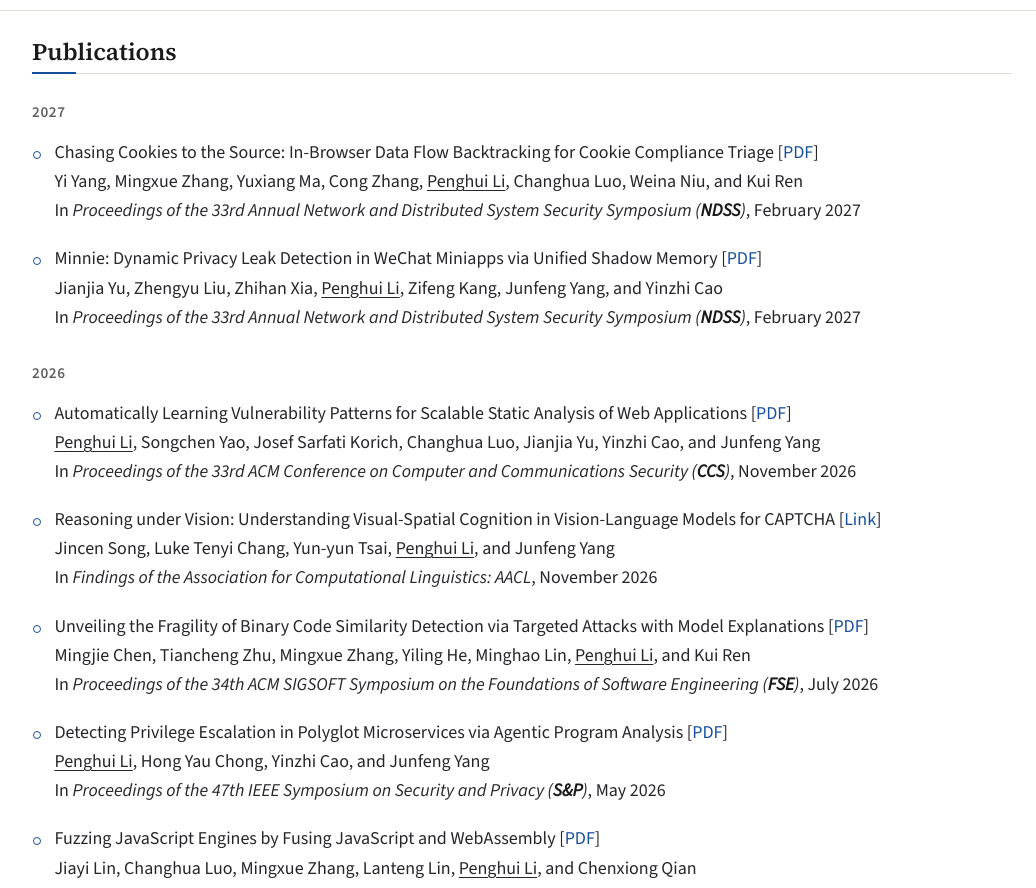
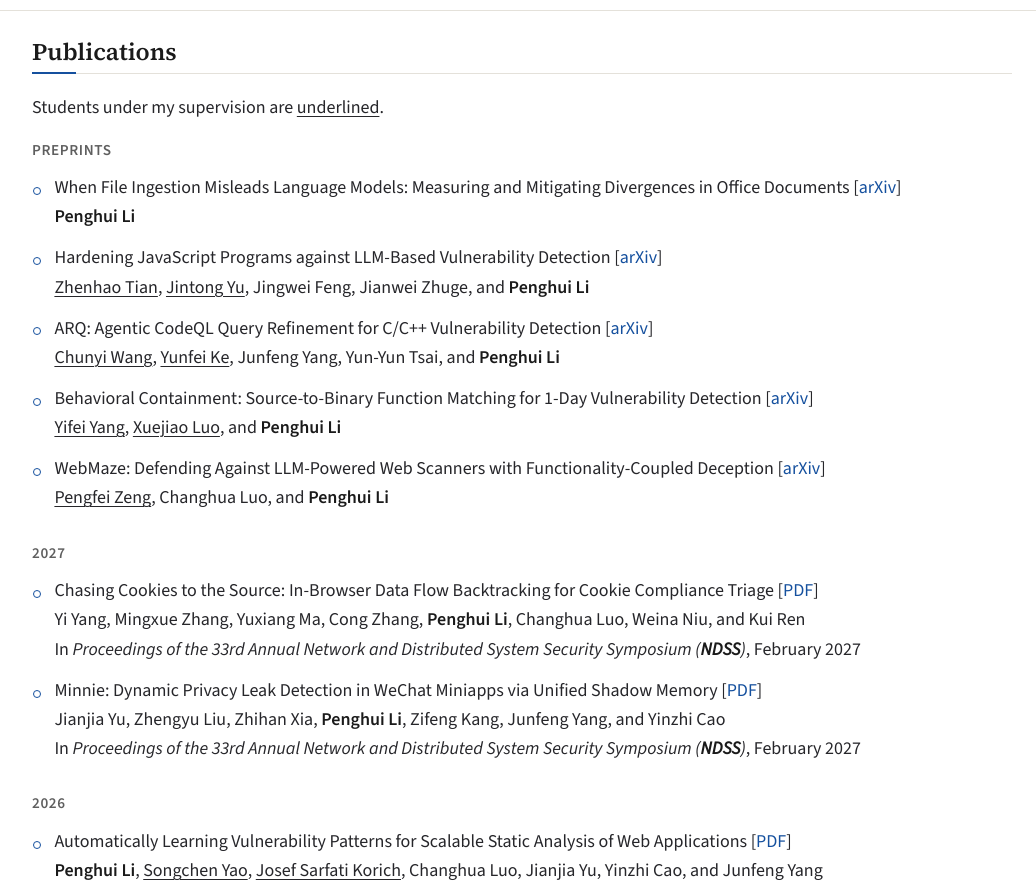
Before and after one commit to peng-hui/peng-hui.github.io, a plain HTML site: page publications.html in a window 1280 px wide. Shown: the part 55-943 px from the top of the page, without its empty margins (118-1154 px from the left). Drawn offline with nearby package versions, Linux system fonts and the light colour scheme.

Commit message:
Bold my name, underline students, add preprints, tighten spacing
Co-Authored-By: Claude Opus 5.5 <noreply@anthropic.com>

```diff
--- a/data/jemdoc.css
+++ b/data/jemdoc.css
@@ -199,6 +199,8 @@ h3 {
   margin: 1.8rem 0 0.7rem;
 }
 
+#publications ~ h3:first-of-type { margin-top: 1.1rem; }   /* tighter after the "students underlined" note */
+
 h2[id], h3[id], div[id] { scroll-margin-top: 92px; }
 
 #layout-content > h1:first-child,
@@ -274,12 +276,13 @@ li::before {
 
 /* Multi-line entries (publications): quiet rows, not cards */
 li:has(br) {
-  padding: 0.2rem 0 0.2rem 1.4rem;
-  margin-top: 0.7em;
+  padding: 0.15rem 0 0.15rem 1.4rem;
+  margin-top: 0.4em;
 }
 li:has(br)::before { top: 0.9em; }
 li p { margin-bottom: 0.12em; line-height: 1.62; }
 li p:last-child { margin-bottom: 0; }
+li p > b:not(:has(font)) { font-weight: 600; }               /* my name in author lists: semibold, not heavy */
 
 /* ─── Code ───────────────────────────────────────────────────── */
 p + div.codeblock { margin-top: -0.4em; }
--- a/publications.html
+++ b/publications.html
@@ -24,20 +24,50 @@
 <div id="layout-content">
 <h2>Publications</h2>
 <p><div id="publications" ></div>
-
-</p>
+Students under my supervision are <u>underlined</u>.</p>
+<h3>Preprints</h3>
+<ul>
+<li><p>When File Ingestion Misleads Language Models: Measuring and Mitigating Divergences in Office Documents
+[<a href="https://arxiv.org/abs/2611.05806" target="_blank">arXiv</a>]<br />
+<b>Penghui Li</b><br /></p>
+</li>
+</ul>
+<ul>
+<li><p>Hardening JavaScript Programs against LLM-Based Vulnerability Detection
+[<a href="https://arxiv.org/abs/2611.25718" target="_blank">arXiv</a>]<br />
+<u>Zhenhao Tian</u>, <u>Jintong Yu</u>, Jingwei Feng, Jianwei Zhuge, and <b>Penghui Li</b><br /></p>
+</li>
+</ul>
+<ul>
+<li><p>ARQ: Agentic CodeQL Query Refinement for C/C++ Vulnerability Detection
+[<a href="https://arxiv.org/abs/2608.20637" target="_blank">arXiv</a>]<br />
+<u>Chunyi Wang</u>, <u>Yunfei Ke</u>, Junfeng Yang, Yun-Yun Tsai, and <b>Penghui Li</b><br /></p>
+</li>
+</ul>
+<ul>
+<li><p>Behavioral Containment: Source-to-Binary Function Matching for 1-Day Vulnerability Detection
+[<a href="https://arxiv.org/abs/2611.25394" target="_blank">arXiv</a>]<br />
+<u>Yifei Yang</u>, <u>Xuejiao Luo</u>, and <b>Penghui Li</b><br /></p>
+</li>
+</ul>
+<ul>
+<li><p>WebMaze: Defending Against LLM-Powered Web Scanners with Functionality-Coupled Deception
+[<a href="https://arxiv.org/abs/2610.38524" target="_blank">arXiv</a>]<br />
+<u>Pengfei Zeng</u>, Changhua Luo, and <b>Penghui Li</b><br /></p>
+</li>
+</ul>
 <h3>2027</h3>
 <ul>
 <li><p>Chasing Cookies to the Source: In-Browser Data Flow Backtracking for Cookie Compliance Triage
 [<a href="data/paper/ndss27:cookietrace.pdf" target="_blank">PDF</a>]<br />
-Yi Yang, Mingxue Zhang, Yuxiang Ma, Cong Zhang, <u>Penghui Li</u>, Changhua Luo, Weina Niu, and Kui Ren<br />
+Yi Yang, Mingxue Zhang, Yuxiang Ma, Cong Zhang, <b>Penghui Li</b>, Changhua Luo, Weina Niu, and Kui Ren<br />
 In <i>Proceedings of the 33rd Annual Network and Distributed System Security Symposium (<b>NDSS</b>)</i>, February 2027<br /></p>
 </li>
 </ul>
 <ul>
 <li><p>Minnie: Dynamic Privacy Leak Detection in WeChat Miniapps via Unified Shadow Memory
 [<a href="data/paper/ndss27:minnie.pdf" target="_blank">PDF</a>]<br />
-Jianjia Yu, Zhengyu Liu, Zhihan Xia, <u>Penghui Li</u>, Zifeng Kang, Junfeng Yang, and Yinzhi Cao<br />
+Jianjia Yu, Zhengyu Liu, Zhihan Xia, <b>Penghui Li</b>, Zifeng Kang, Junfeng Yang, and Yinzhi Cao<br />
 In <i>Proceedings of the 33rd Annual Network and Distributed System Security Symposium (<b>NDSS</b>)</i>, February 2027<br /></p>
 </li>
 </ul>
@@ -45,35 +75,35 @@ In <i>Proceedings of the 33rd Annual Network and Distributed System Security Sym
 <ul>
 <li><p>Automatically Learning Vulnerability Patterns for Scalable Static Analysis of Web Applications
 [<a href="data/paper/ccs26:mocq.pdf" target="_blank">PDF</a>]<br />
-<u>Penghui Li</u>, Songchen Yao, Josef Sarfati Korich, Changhua Luo, Jianjia Yu, Yinzhi Cao, and Junfeng Yang<br />
+<b>Penghui Li</b>, <u>Songchen Yao</u>, <u>Josef Sarfati Korich</u>, Changhua Luo, Jianjia Yu, Yinzhi Cao, and Junfeng Yang<br />
 In <i>Proceedings of the 33rd ACM Conference on Computer and Communications Security (<b>CCS</b>)</i>, November 2026<br /></p>
 </li>
 </ul>
 <ul>
 <li><p>Reasoning under Vision: Understanding Visual-Spatial Cognition in Vision-Language Models for CAPTCHA
 [<a href="https://openreview.net/pdf?id=JA6aRNC6Tt" target="_blank">Link</a>]<br />
-Jincen Song, Luke Tenyi Chang, Yun-yun Tsai, <u>Penghui Li</u>, and Junfeng Yang<br />
+<u>Jincen Song</u>, <u>Luke Tenyi Chang</u>, Yun-yun Tsai, <b>Penghui Li</b>, and Junfeng Yang<br />
 In <i>Findings of the Association for Computational Linguistics: AACL</i>, November 2026<br /></p>
 </li>
 </ul>
 <ul>
 <li><p>Unveiling the Fragility of Binary Code Similarity Detection via Targeted Attacks with Model Explanations
 [<a href="data/paper/fse26:bcsd.pdf" target="_blank">PDF</a>]<br />
-Mingjie Chen, Tiancheng Zhu, Mingxue Zhang, Yiling He, Minghao Lin, <u>Penghui Li</u>, and Kui Ren<br />
+Mingjie Chen, Tiancheng Zhu, Mingxue Zhang, Yiling He, Minghao Lin, <b>Penghui Li</b>, and Kui Ren<br />
 In <i>Proceedings of the 34th ACM SIGSOFT Symposium on the Foundations of Software Engineering (<b>FSE</b>)</i>, July 2026<br /></p>
 </li>
 </ul>
 <ul>
 <li><p>Detecting Privilege Escalation in Polyglot Microservices via Agentic Program Analysis
 [<a href="data/paper/sp26:neo.pdf" target="_blank">PDF</a>]<br />
-<u>Penghui Li</u>, Hong Yau Chong, Yinzhi Cao, and Junfeng Yang<br />
+<b>Penghui Li</b>, <u>Hong Yau Chong</u>, Yinzhi Cao, and Junfeng Yang<br />
 In <i>Proceedings of the 47th IEEE Symposium on Security and Privacy (<b>S&P</b>)</i>, May 2026<br /></p>
 </li>
 </ul>
 <ul>
 <li><p>Fuzzing JavaScript Engines by Fusing JavaScript and WebAssembly
 [<a href="data/paper/icse26:mad-eye.pdf" target="_blank">PDF</a>]<br />
-Jiayi Lin, Changhua Luo, Mingxue Zhang, Lanteng Lin, <u>Penghui Li</u>, and Chenxiong Qian<br />
+Jiayi Lin, Changhua Luo, Mingxue Zhang, Lanteng Lin, <b>Penghui Li</b>, and Chenxiong Qian<br />
 In <i>Proceedings of the 48th International Conference on Software Engineering (<b>ICSE</b>)</i>, April 2026<br /></p>
 </li>
 </ul>
@@ -81,7 +111,7 @@ In <i>Proceedings of the 48th International Conference on Software Engineering (
 <ul>
 <li><p>PickleBall: Secure Deserialization of Pickle-Based Machine Learning Models
 [<a href="data/paper/ccs25:pickleball.pdf" target="_blank">PDF</a>]<br />
-Andreas D. Kellas, Neophytos Christou, Wenxin Jiang, <u>Penghui Li</u>, Laurent Simon, Yaniv David, Vasileios P. Kemerlis, James C. Davis, and Junfeng Yang<br />
+Andreas D. Kellas, Neophytos Christou, Wenxin Jiang, <b>Penghui Li</b>, Laurent Simon, Yaniv David, Vasileios P. Kemerlis, James C. Davis, and Junfeng Yang<br />
 In <i>Proceedings of the 32nd ACM Conference on Computer and Communications Security (<b>CCS</b>)</i>, October 2025<br />
 <b><font color="#FF0000">&#9733; Distinguished Artifact Award</font></b></p>
 </li>
@@ -89,14 +119,14 @@ In <i>Proceedings of the 32nd ACM Conference on Computer and Communications Secu
 <ul>
 <li><p>Predator: Directed Web Application Fuzzing for Efficient Vulnerability Validation
 [<a href="data/paper/sp25:predator.pdf" target="_blank">PDF</a>]<br />
-Chenlin Wang, Wei Meng, Changhua Luo, and <u>Penghui Li</u><br />
+Chenlin Wang, Wei Meng, Changhua Luo, and <b>Penghui Li</b><br />
 In <i>Proceedings of the 46th IEEE Symposium on Security and Privacy (<b>S&P</b>)</i>, May 2025<br /></p>
 </li>
 </ul>
 <ul>
 <li><p>VulShield: Protecting Vulnerable Code Before Deploying Patches
 [<a href="data/paper/ndss25:vulshield.pdf" target="_blank">PDF</a>]<br />
-Yuan Li, Chao Zhang, Jinhao Zhu, <u>Penghui Li</u>, Chenyang Li, Songtao Yang, and Wende Tan<br />
+Yuan Li, Chao Zhang, Jinhao Zhu, <b>Penghui Li</b>, Chenyang Li, Songtao Yang, and Wende Tan<br />
 In <i>Proceedings of the 31st Annual Network and Distributed System Security Symposium (<b>NDSS</b>)</i>, February 2025<br /></p>
 </li>
 </ul>
@@ -104,7 +134,7 @@ In <i>Proceedings of the 31st Annual Network and Distributed System Security Sym
 <ul>
 <li><p>FuzzCache: Optimizing Web Application Fuzzing Through Software-Based Data Cache
 [<a href="data/paper/ccs24:fuzzcache.pdf" target="_blank">PDF</a>]<br />
-<u>Penghui Li</u> and Mingxue Zhang<br />
+<b>Penghui Li</b> and Mingxue Zhang<br />
 In <i>Proceedings of the 31st ACM Conference on Computer and Communications Security (<b>CCS</b>)</i>, October 2024<br />
 <b><font color="#FF0000">&#9733; Distinguished Paper Award</font></b></p>
 </li>
@@ -112,28 +142,28 @@ In <i>Proceedings of the 31st ACM Conference on Computer and Communications Secu
 <ul>
 <li><p>Test Suites Guided Vulnerability Validation for Node.js Applications
 [<a href="data/paper/ccs24:jsgo.pdf" target="_blank">PDF</a>]<br />
-Changhua Luo, <u>Penghui Li</u>, Wei Meng, and Chao Zhang<br />
+Changhua Luo, <b>Penghui Li</b>, Wei Meng, and Chao Zhang<br />
 In <i>Proceedings of the 31st ACM Conference on Computer and Communications Security (<b>CCS</b>)</i>, October 2024<br /></p>
 </li>
 </ul>
 <ul>
 <li><p>SDFuzz: Target States Driven Directed Fuzzing
 [<a href="data/paper/sec24:sdfuzz.pdf" target="_blank">PDF</a>]<br />
-<u>Penghui Li</u>, Wei Meng, and Chao Zhang<br />
+<b>Penghui Li</b>, Wei Meng, and Chao Zhang<br />
 In <i>Proceedings of the 33rd USENIX Security Symposium (<b>Security</b>)</i>, August 2024<br /></p>
 </li>
 </ul>
 <ul>
 <li><p>Testing Graph Database Systems via Graph-Aware Metamorphic Relations
 [<a href="data/paper/vldb24:gamera.pdf" target="_blank">PDF</a>]<br />
-Zeyang Zhuang, <u>Penghui Li</u>, Pingchuan Ma, Wei Meng, and Shuai Wang<br />
+Zeyang Zhuang, <b>Penghui Li</b>, Pingchuan Ma, Wei Meng, and Shuai Wang<br />
 In <i>Proceedings of the 50th International Conference on Very Large Data Bases (<b>VLDB</b>)</i>, August 2024<br /></p>
 </li>
 </ul>
 <ul>
 <li><p>Holistic Concolic Execution for Dynamic Web Applications via Symbolic Interpreter Analysis
 [<a href="data/paper/sp24:sia.pdf" target="_blank">PDF</a>]<br />
-<u>Penghui Li</u>, Wei Meng, Mingxue Zhang, Chenlin Wang, and Changhua Luo<br />
+<b>Penghui Li</b>, Wei Meng, Mingxue Zhang, Chenlin Wang, and Changhua Luo<br />
 In <i>Proceedings of the 45th IEEE Symposium on Security and Privacy (<b>S&P</b>)</i>, May 2024<br /></p>
 </li>
 </ul>
@@ -141,14 +171,14 @@ In <i>Proceedings of the 45th IEEE Symposium on Security and Privacy (<b>S&P</b>
 <ul>
 <li><p>DDRace: Finding Concurrency UAF Vulnerabilities in Linux Drivers with Directed Fuzzing
 [<a href="data/paper/sec23:ddrace.pdf" target="_blank">PDF</a>]<br />
-Ming Yuan, Bodong Zhao, <u>Penghui Li</u>, Jiashuo Liang, Xinhui Han, Xiapu Luo, and Chao Zhang<br />
+Ming Yuan, Bodong Zhao, <b>Penghui Li</b>, Jiashuo Liang, Xinhui Han, Xiapu Luo, and Chao Zhang<br />
 In <i>Proceedings of the 32nd USENIX Security Symposium (<b>Security</b>)</i>, August 2023<br /></p>
 </li>
 </ul>
 <ul>
 <li><p>SelectFuzz: Efficient Directed Fuzzing with Selective Path Exploration
 [<a href="data/paper/sp23:selectfuzz.pdf" target="_blank">PDF</a>]<br />
-Changhua Luo, Wei Meng, and <u>Penghui Li</u><br />
+Changhua Luo, Wei Meng, and <b>Penghui Li</b><br />
 In <i>Proceedings of the 44th IEEE Symposium on Security and Privacy (<b>S&P</b>)</i>, May 2023<br /></p>
 </li>
 </ul>
@@ -156,14 +186,14 @@ In <i>Proceedings of the 44th IEEE Symposium on Security and Privacy (<b>S&P</b>
 <ul>
 <li><p>SEDiff: Scope-Aware Differential Fuzzing to Test Internal Function Models in Symbolic Execution
 [<a href="data/paper/fse22:sediff.pdf" target="_blank">PDF</a>]<br />
-<u>Penghui Li</u>, Wei Meng, and Kangjie Lu<br />
+<b>Penghui Li</b>, Wei Meng, and Kangjie Lu<br />
 In <i>Proceedings of the 30th ACM Joint European Software Engineering Conference and Symposium on the Foundations of Software Engineering (<b>ESEC/FSE</b>)</i>, November 2022<br /></p>
 </li>
 </ul>
 <ul>
 <li><p>TChecker: Precise Static Inter-Procedural Analysis for Detecting Taint-Style Vulnerabilities in PHP Applications
 [<a href="data/paper/ccs22:tchecker.pdf" target="_blank">PDF</a>]<br />
-Changhua Luo, <u>Penghui Li</u>, and Wei Meng<br />
+Changhua Luo, <b>Penghui Li</b>, and Wei Meng<br />
 In <i>Proceedings of the 29th ACM Conference on Computer and Communications Security (<b>CCS</b>)</i>, November 2022<br />
 <b><font color="#FF0000">&#9733; Best Paper Honorable Mention</font></b></p>
 </li>
@@ -172,21 +202,21 @@ In <i>Proceedings of the 29th ACM Conference on Computer and Communications Secu
 <ul>
 <li><p>Understanding and Detecting Performance Bugs in Markdown Compilers
 [<a href="data/paper/ase21:mdperffuzz.pdf" target="_blank">PDF</a>]<br />
-<u>Penghui Li</u>, Yinxi Liu, and Wei Meng<br />
+<b>Penghui Li</b>, Yinxi Liu, and Wei Meng<br />
 In <i>Proceedings of the 36th IEEE/ACM International Conference on Automated Software Engineering (<b>ASE</b>)</i>, November 2021<br /></p>
 </li>
 </ul>
 <ul>
 <li><p>LChecker: Detecting Loose Comparison Bugs in PHP
 [<a href="data/paper/www21:lchecker.pdf" target="_blank">PDF</a>]<br />
-<u>Penghui Li</u> and Wei Meng<br />
+<b>Penghui Li</b> and Wei Meng<br />
 In <i>Proceedings of the ACM Web Conference (<b>WWW</b>)</i>, April 2021<br /></p>
 </li>
 </ul>
 <ul>
 <li><p>On the Feasibility of Automated Built-in Function Modeling for PHP Symbolic Execution
 [<a href="data/paper/www21:xsym.pdf" target="_blank">PDF</a>]<br />
-<u>Penghui Li</u>, Wei Meng, Kangjie Lu, and Changhua Luo<br />
+<b>Penghui Li</b>, Wei Meng, Kangjie Lu, and Changhua Luo<br />
 In <i>Proceedings of the ACM Web Conference (<b>WWW</b>)</i>, April 2021<br /></p>
 </li>
 </ul>
```
Also changed, not shown: index.html (+5 -5 lines).
